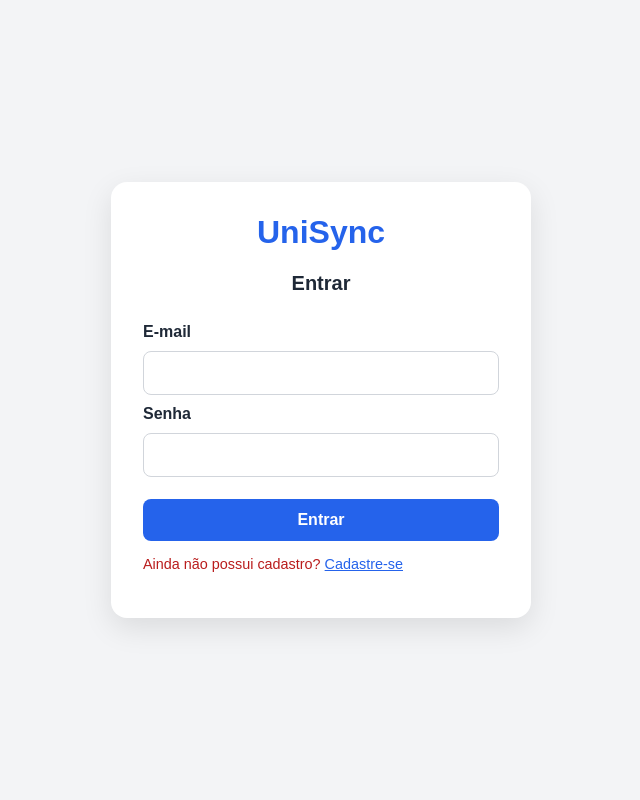
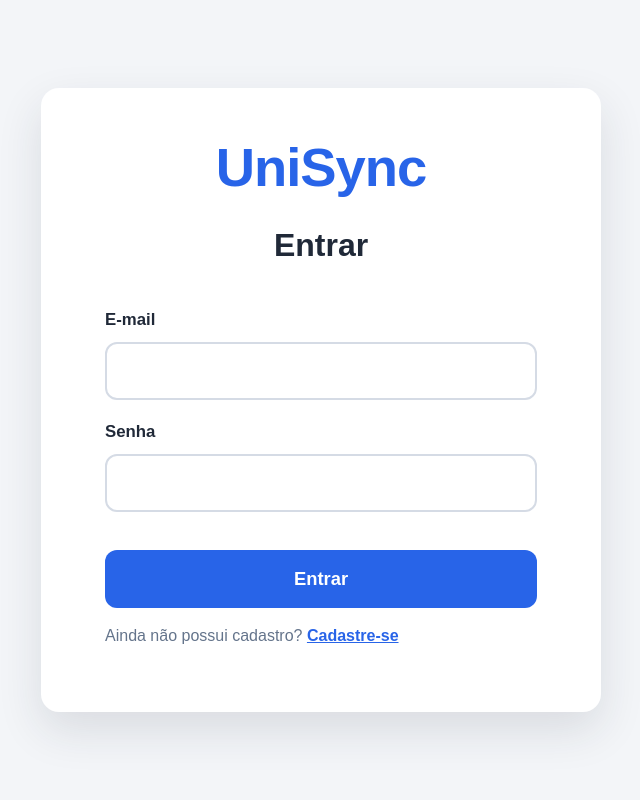
Before and after one commit to robertomatheuNS/UniSync, a Django app: page /login/ in a window 1280 px wide. Shown: the whole page, without its empty margins (319-959 px from the left). Run offline with Django 5.2, Linux system fonts and the light colour scheme.

Commit message:
style: melhora identidade visual das telas de autenticacao

```diff
--- a/frontend-shell/static/authentication/css/login.css
+++ b/frontend-shell/static/authentication/css/login.css
@@ -1,3 +1,16 @@
+:root {
+    --azul-principal: #2864e8;
+    --azul-hover: #1f54c7;
+    --texto: #202938;
+    --texto-secundario: #64748b;
+    --fundo: #f3f5f8;
+    --branco: #ffffff;
+    --borda: #d5dbe5;
+    --erro: #c62828;
+    --sucesso: #18794e;
+    --raio: 18px;
+}
+
 * {
     box-sizing: border-box;
 }
@@ -5,88 +18,134 @@
 body {
     min-height: 100vh;
     margin: 0;
+    padding: 32px 16px;
     display: flex;
     align-items: center;
     justify-content: center;
-    padding: 24px;
-    background: #f3f4f6;
-    color: #1f2937;
-    font-family: Arial, sans-serif;
+    background: var(--fundo);
+    color: var(--texto);
+    font-family: Arial, Helvetica, sans-serif;
 }
 
 main {
     width: 100%;
-    max-width: 420px;
-    padding: 32px;
-    border-radius: 16px;
-    background: #ffffff;
-    box-shadow: 0 10px 30px rgb(0 0 0 / 10%);
-}
-
-h1,
-h2 {
-    margin-top: 0;
-    text-align: center;
+    max-width: 560px;
+    padding: 48px 64px;
+    background: var(--branco);
+    border-radius: var(--raio);
+    box-shadow: 0 18px 45px rgba(32, 41, 56, 0.12);
 }
 
 h1 {
-    color: #2563eb;
+    margin: 0 0 28px;
+    color: var(--azul-principal);
+    font-size: 3.4rem;
+    text-align: center;
+    letter-spacing: -1px;
 }
 
 h2 {
-    margin-bottom: 28px;
-    font-size: 1.25rem;
+    margin: 0 0 36px;
+    color: var(--texto);
+    font-size: 2rem;
+    text-align: center;
 }
 
 form {
     display: flex;
     flex-direction: column;
-    gap: 10px;
+    gap: 12px;
 }
 
 label {
-    font-weight: 600;
+    margin-top: 10px;
+    color: var(--texto);
+    font-size: 1.05rem;
+    font-weight: 700;
 }
 
-input {
+input,
+select {
     width: 100%;
-    padding: 12px;
-    border: 1px solid #d1d5db;
-    border-radius: 8px;
+    min-height: 58px;
+    padding: 14px 16px;
+    border: 2px solid var(--borda);
+    border-radius: 12px;
+    background: var(--branco);
+    color: var(--texto);
     font-size: 1rem;
+    outline: none;
+    transition: border-color 0.2s, box-shadow 0.2s;
 }
 
-input:focus {
-    outline: 2px solid #2563eb;
-    border-color: transparent;
+input:focus,
+select:focus {
+    border-color: var(--azul-principal);
+    box-shadow: 0 0 0 4px rgba(40, 100, 232, 0.14);
 }
 
 button {
-    margin-top: 12px;
-    padding: 12px;
+    width: 100%;
+    min-height: 58px;
+    margin-top: 26px;
     border: 0;
-    border-radius: 8px;
-    background: #2563eb;
-    color: #ffffff;
+    border-radius: 12px;
+    background: var(--azul-principal);
+    color: var(--branco);
+    font-size: 1.15rem;
+    font-weight: 700;
     cursor: pointer;
-    font-size: 1rem;
-    font-weight: 600;
+    transition: background 0.2s, transform 0.2s;
 }
 
 button:hover {
-    background: #1d4ed8;
+    background: var(--azul-hover);
+    transform: translateY(-1px);
 }
 
 button:disabled {
-    background: #93c5fd;
-    cursor: not-allowed;
+    cursor: wait;
+    opacity: 0.7;
 }
 
-main p {
-    color: #b91c1c;
-    font-size: 0.9rem;
+p {
+    color: var(--texto-secundario);
+    font-size: 1rem;
+    line-height: 1.5;
 }
 
-main a {
-    color: #2563eb;
+a {
+    color: var(--azul-principal);
+    font-weight: 700;
 }
+
+ul.errorlist,
+.errorlist {
+    margin: 4px 0;
+    padding: 0;
+    color: var(--erro);
+    list-style: none;
+    font-size: 0.95rem;
+}
+
+main > p:has(.errorlist) {
+    color: var(--erro);
+}
+
+@media (max-width: 600px) {
+    body {
+        padding: 16px;
+    }
+
+    main {
+        padding: 36px 24px;
+    }
+
+    h1 {
+        font-size: 2.7rem;
+    }
+
+    h2 {
+        font-size: 1.7rem;
+    }
+}
```
